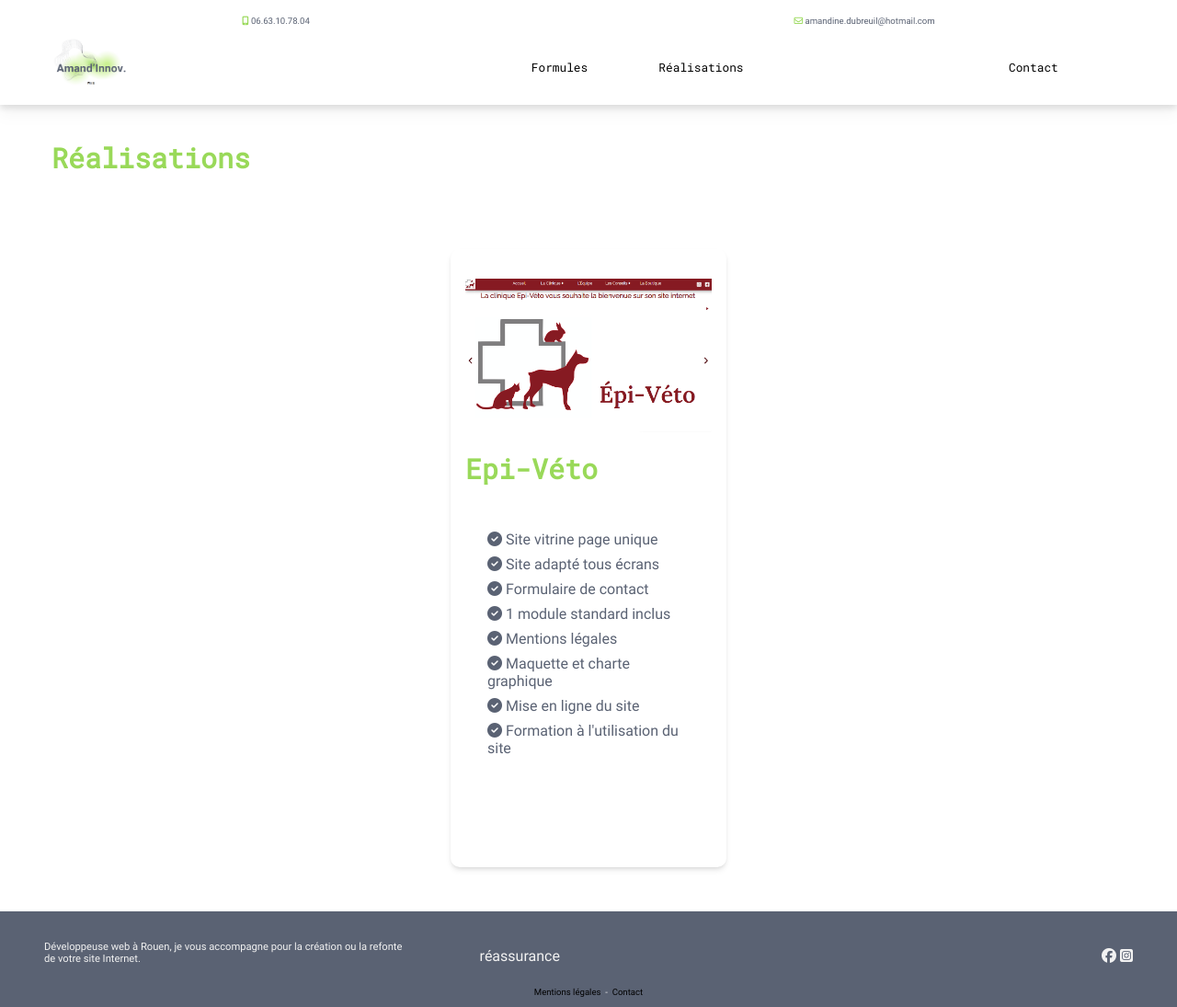
After one commit to AmandineDubreuil/amandinnov, a PHP site: page /realisations.php in a window 1280 px wide. The commit adds this page. Shown: the whole page at 92% size. Run offline with PHP 8.4, Linux system fonts and the light colour scheme.

Commit message:
création css cards pour dry

```diff
--- /dev/null
+++ b/src/assets/css/cards.css
@@ -0,0 +1,46 @@
+.cards {
+    display: flex;
+    flex-direction: row;
+    flex-wrap: wrap;
+    justify-content: center;
+  }
+  .card {
+    position: relative;
+    width: 100%;
+    margin: 2rem 1rem;
+    padding: 2rem 1rem;
+    border: none;
+    border-radius: 10px;
+    box-shadow: 0 4px 6px -1px rgb(0 0 0 / 0.1), 0 2px 4px -2px rgb(0 0 0 / 0.1);
+  }
+  .card ul {
+    padding: 2rem 1.5rem;
+    padding-bottom: 5rem;
+  }
+  .card li {
+    padding-bottom: 0.5rem;
+    color: var(--color-secondary);
+  }
+
+  /********************
+  /*tablette */
+  /*******************/
+  @media (min-width: 640px) {
+    /* formules.php*/
+
+    .card {
+      width: 45%;
+    }
+  }
+
+  /********************
+  /*desktop */
+  /*******************/
+  @media (min-width: 800px) {
+    /* formules.php*/
+
+    .card {
+      width: 28%;
+      max-width: 300px;
+    }
+  }
--- a/src/formules.php
+++ b/src/formules.php
@@ -7,6 +7,7 @@
     <title>Formules - Amand'Innov</title>
     <link rel="stylesheet" href="https://cdnjs.cloudflare.com/ajax/libs/font-awesome/6.5.1/css/all.min.css" integrity="sha512-DTOQO9RWCH3ppGqcWaEA1BIZOC6xxalwEsw9c2QQeAIftl+Vegovlnee1c9QX4TctnWMn13TZye+giMm8e2LwA==" crossorigin="anonymous" referrerpolicy="no-referrer" />
     <link href="./assets/css/styles.css" rel="stylesheet">
+    <link href="./assets/css/cards.css" rel="stylesheet">
     <link href="./assets/css/formules.css" rel="stylesheet">
 
     <script src="./assets/js/menu.js" defer></script>
--- a/src/partials/header.php
+++ b/src/partials/header.php
@@ -28,7 +28,7 @@
                         </a>
                     </li>
                     <li>
-                        <a href="#">
+                        <a href="./realisations.php">
                             Réalisations
                         </a>
                     </li>
--- /dev/null
+++ b/src/realisations.php
@@ -0,0 +1,48 @@
+<!DOCTYPE html>
+<html lang="en">
+
+<head>
+    <meta charset="UTF-8">
+    <meta name="viewport" content="width=device-width, initial-scale=1.0">
+    <title>Réalisations - Amand'Innov</title>
+    <link rel="stylesheet" href="https://cdnjs.cloudflare.com/ajax/libs/font-awesome/6.5.1/css/all.min.css" integrity="sha512-DTOQO9RWCH3ppGqcWaEA1BIZOC6xxalwEsw9c2QQeAIftl+Vegovlnee1c9QX4TctnWMn13TZye+giMm8e2LwA==" crossorigin="anonymous" referrerpolicy="no-referrer" />
+    <link href="./assets/css/styles.css" rel="stylesheet">
+    <link href="./assets/css/cards.css" rel="stylesheet">
+
+    <script src="./assets/js/menu.js" defer></script>
+
+</head>
+
+<body>
+    <?php require_once './partials/header.php' ?>
+    <section class="entete">
+        <h1>Réalisations</h1>
+    </section>
+    <section class="cards">
+        <div class="card">
+            <a href="#">
+                <div class="cardHeader">
+                    <img src="./assets/img/epiveto.png" alt="site epiveto.fr">
+
+                </div>
+                <div class="cardBody">
+                    <h2>Epi-Véto</h2>
+                    <ul class="cardList">
+                        <li><i class="fa-solid fa-circle-check"></i> Site vitrine page unique</li>
+                        <li><i class="fa-solid fa-circle-check"></i> Site adapté tous écrans</li>
+                        <li><i class="fa-solid fa-circle-check"></i> Formulaire de contact</li>
+                        <li><i class="fa-solid fa-circle-check"></i> 1 module standard inclus</li>
+                        <li><i class="fa-solid fa-circle-check"></i> Mentions légales</li>
+                        <li><i class="fa-solid fa-circle-check"></i> Maquette et charte graphique</li>
+                        <li><i class="fa-solid fa-circle-check"></i> Mise en ligne du site</li>
+                        <li><i class="fa-solid fa-circle-check"></i> Formation à l'utilisation du site</li>
+                    </ul>
+                </div>
+            </a>
+        </div>
+    </section>
+    <?php require_once './partials/footer.php' ?>
+
+</body>
+
+</html>
```
Also changed, not shown: src/assets/css/formules.css (+0 -50 lines), src/assets/css/realisations.css (added).
